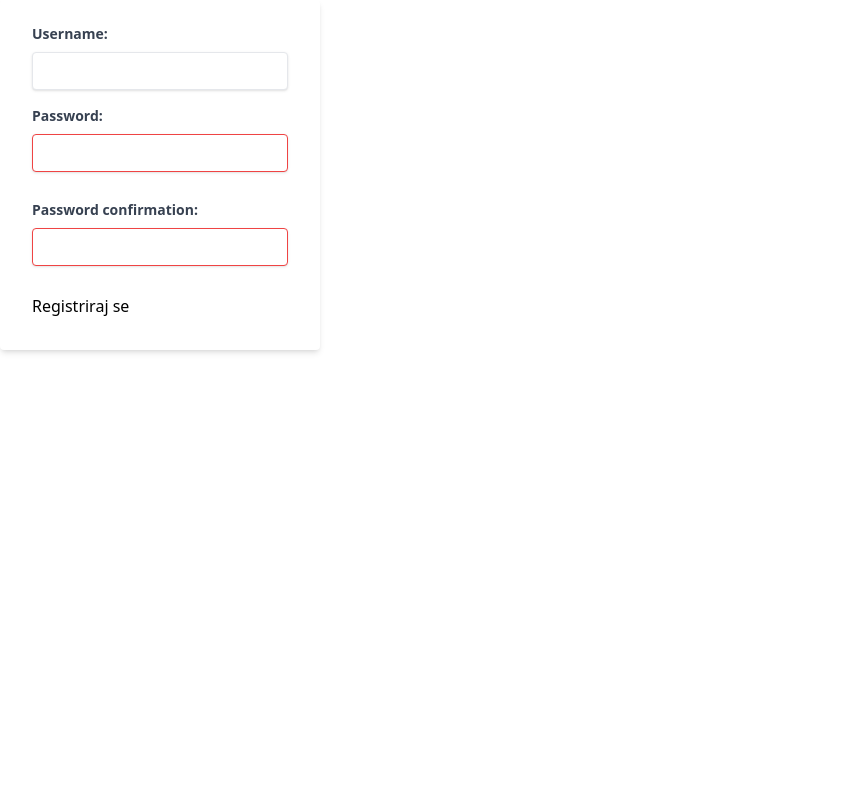
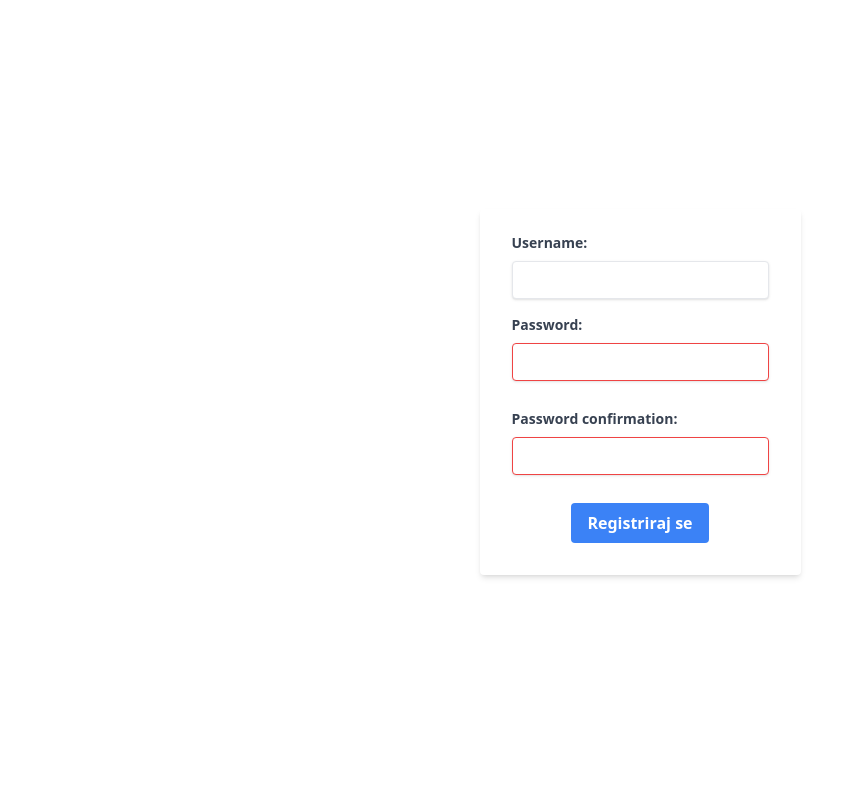
Before and after one commit to Quantumlyy/lssrp, a Django app: page /registracija/ in a window 1280 px wide. Shown: the whole page, without its empty margins (0-860 px from the left). Run offline with Django 3.2, Linux system fonts and the light colour scheme; some libraries are stand-ins or nearby versions.

Commit message:
refactor: center form

```diff
--- a/lssrp_app/static_src/tailwind.config.js
+++ b/lssrp_app/static_src/tailwind.config.js
@@ -51,7 +51,11 @@ module.exports = {
     ],
     darkMode: false, // or 'media' or 'class'
     theme: {
-        extend: {},
+        extend: {
+            container: {
+                center: true
+            }
+        },
     },
     variants: {
         extend: {},
--- a/lssrp_app/templates/lssrp/register.html
+++ b/lssrp_app/templates/lssrp/register.html
@@ -1,7 +1,8 @@
 {% extends 'lssrp/base.html' %}
 
 {% block main %}
-    <div class="w-full max-w-xs">
+    <div class="flex h-screen">
+        <div class="m-auto">
             <form method="post" class="bg-white shadow-md rounded px-8 pt-6 pb-8 mb-4">
                 {% csrf_token %}
                 {% for field in form %}
@@ -10,7 +11,13 @@
                         {{ field }}
                     </div>
                 {% endfor %}
-            <button type="submit">Registriraj se</button>
+                <div class="flex items-center justify-center">
+                    <button class="bg-blue-500 hover:bg-blue-700 text-white font-bold py-2 px-4 rounded focus:outline-none focus:shadow-outline"
+                            type="submit">
+                        Registriraj se
+                    </button>
+                </div>
             </form>
         </div>
+    </div>
 {% endblock main %}
```
Lines whose indentation alone changed are shown as unchanged.
